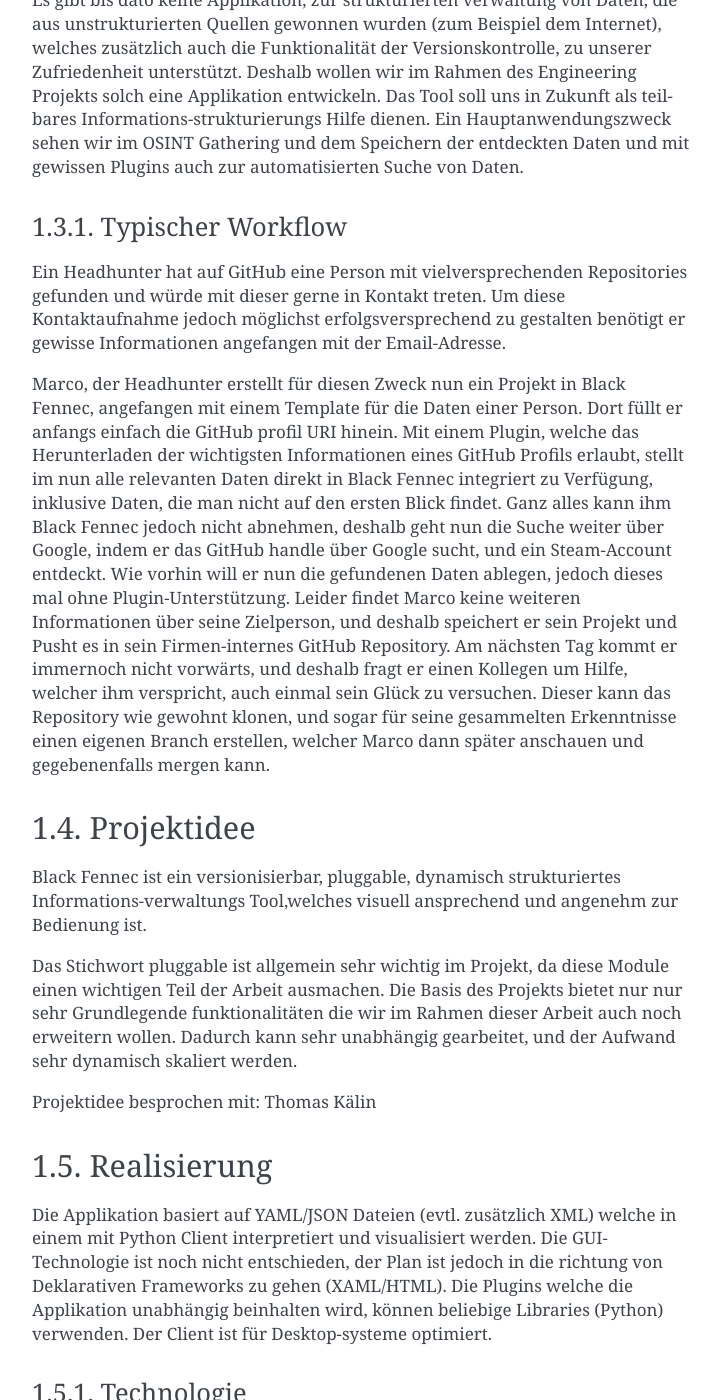
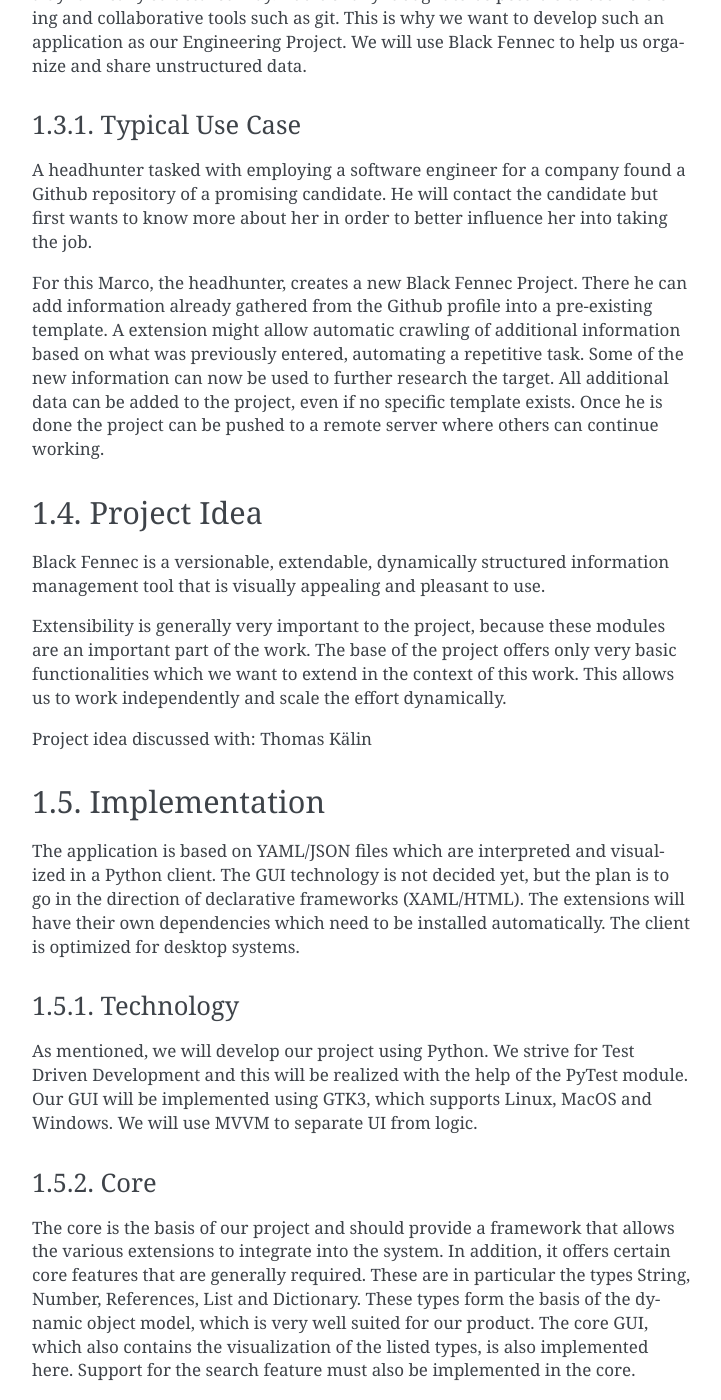
Before and after one commit to blackfennec-org/blackfennec, a Sphinx documentation site: the page built from docs/source/project_management/project_proposal.rst, in a window 1280 px wide and 1400 px high, scrolled down 1086 px. Shown: the whole window, without its empty margins (388-1109 px from the left). Built offline with Sphinx 7.4.7, drawn with Linux system fonts in a browser that asks for light colours; some of the changed text lies outside the part shown.

Commit message:
translate project proposal to english

```diff
--- a/docs/source/project_management/project_proposal.rst
+++ b/docs/source/project_management/project_proposal.rst
@@ -15,89 +15,76 @@
 - Simon Kindhauser <simon.kindhauser@ost.ch>
 - Caspar Martens <caspar.martens@ost.ch>
 
-Beratungs- und Review-Zeitslots
-*******************************
+Consulting and Review Times
+***************************
+===============  ======  =======  =========  =========  ======
+*Time Slots*     Monday  Tuesday  Wednesday  Thursday   Friday
+===============  ======  =======  =========  =========  ======
+**08:00-09:00**                                         XO
+**09:00-10:00**                                         XO
+**10:00-11:00**                                         (XO)
+**11:00-12:00**                                         (XO)
+**12:00-13:00**                                         (XO)
+**13:00-14:00**                                         XO
+**14:00-15:00**                                         XO
+**15:00-16:00**                                         XO
+**16:00-17:00**                                         XO
+**17:00-18:00**                                         (XO)
+**18:00-19:00**
+===============  ======  =======  =========  =========  ======
 
-| X   = Slot ist dem Team möglich
-| (X) = Slot ist für das Team nicht optimal, wäre aber möglich
-| O   = Treffen online möglich
-| P   = Treffen physisch (Campus OST-RJ) möglich
-| OP  = Treffen online sowie physisch (Campus OST-RJ) möglich
-|     = Slot ist nicht möglich
-
-
-===============  ======  ========  ========  ==========  =======
-*Zeitslot*       Montag  Dienstag  Mittwoch  Donnerstag  Freitag
-===============  ======  ========  ========  ==========  =======
-**08:00-09:00**                                          XO
-**09:00-10:00**                                          XO
-**10:00-11:00**                                          (XO)
-**11:00-12:00**                                          (XO)
-**12:00-13:00**                                          (XO)
-**13:00-14:00**                                          XO
-**14:00-15:00**                                          XO
-**15:00-16:00**                                          XO
-**16:00-17:00**                                          XO
-**17:00-18:00**                                          (XO)
-**18:00-19:00**
-===============  ======  ========  ========  ==========  =======
+| X   = Team is available
+| (X) = Team is available if need be
+| O   = Meeting online is possible
+| P   = Meeting physically at Campus OST-RJ is possible
+|     = Team is unavailable
 
 Motivation
 **********
 
-Es gibt bis dato keine Applikation, zur strukturierten verwaltung von Daten, die aus unstrukturierten Quellen gewonnen wurden (zum Beispiel dem Internet), welches zusätzlich auch die Funktionalität der Versionskontrolle, zu unserer Zufriedenheit unterstützt. Deshalb wollen wir im Rahmen des Engineering Projekts solch eine Applikation entwickeln. Das Tool soll uns in Zukunft als teilbares Informations-strukturierungs Hilfe dienen. Ein Hauptanwendungszweck sehen wir im OSINT Gathering und dem Speichern der entdeckten Daten und mit gewissen Plugins auch zur automatisierten Suche von Daten.
+We personally require an application that is able to manage unstructured data in a dynamically structured way. Additionally it ought to be possible to use versioning and collaborative tools such as git. This is why we want to develop such an application as our Engineering Project. We will use Black Fennec to help us organize and share unstructured data.
 
-Typischer Workflow
-^^^^^^^^^^^^^^^^^^
-Ein Headhunter hat auf GitHub eine Person mit vielversprechenden Repositories gefunden und würde mit dieser gerne in Kontakt treten. Um diese Kontaktaufnahme jedoch möglichst erfolgsversprechend zu gestalten benötigt er gewisse Informationen angefangen mit der Email-Adresse.
+Typical Use Case
+^^^^^^^^^^^^^^^^
+A headhunter tasked with employing a software engineer for a company found a Github repository of a promising candidate. He will contact the candidate but first wants to know more about her in order to better influence her into taking the job.
 
-Marco, der Headhunter erstellt für diesen Zweck nun ein Projekt in Black Fennec, angefangen mit einem Template für die Daten einer Person. Dort füllt er anfangs einfach die GitHub profil URI hinein. Mit einem Plugin, welche das Herunterladen der wichtigsten Informationen eines GitHub Profils erlaubt, stellt im nun alle relevanten Daten direkt in Black Fennec integriert zu Verfügung, inklusive Daten, die man nicht auf den ersten Blick findet. Ganz alles kann ihm Black Fennec jedoch nicht abnehmen, deshalb geht nun die Suche weiter über Google, indem er das GitHub handle über Google sucht, und ein Steam-Account entdeckt. Wie vorhin will er nun die gefundenen Daten ablegen, jedoch dieses mal ohne Plugin-Unterstützung. Leider findet Marco keine weiteren Informationen über seine Zielperson, und deshalb speichert er sein Projekt und Pusht es in sein Firmen-internes GitHub Repository. Am nächsten Tag kommt er immernoch nicht vorwärts, und deshalb fragt er einen Kollegen um Hilfe, welcher ihm verspricht, auch einmal sein Glück zu versuchen. Dieser kann das Repository wie gewohnt klonen, und sogar für seine gesammelten Erkenntnisse einen eigenen Branch erstellen, welcher Marco dann später anschauen und gegebenenfalls mergen kann.
+For this Marco, the headhunter, creates a new Black Fennec Project. There he can add information already gathered from the Github profile into a pre-existing template. A extension might allow automatic crawling of additional information based on what was previously entered, automating a repetitive task. Some of the new information can now be used to further research the target. All additional data can be added to the project, even if no specific template exists. Once he is done the project can be pushed to a remote server where others can continue working.
 
-Projektidee
-***********
-Black Fennec ist ein versionisierbar, pluggable, dynamisch strukturiertes Informations-verwaltungs Tool,welches visuell ansprechend und angenehm zur Bedienung ist.
+Project Idea
+************
+Black Fennec is a versionable, extendable, dynamically structured information management tool that is visually appealing and pleasant to use.
 
-Das Stichwort pluggable ist allgemein sehr wichtig im Projekt, da diese Module einen wichtigen Teil der Arbeit ausmachen. Die Basis des Projekts bietet nur nur sehr Grundlegende funktionalitäten die wir im Rahmen dieser Arbeit auch noch erweitern wollen. Dadurch kann sehr unabhängig gearbeitet, und der Aufwand sehr dynamisch skaliert werden.
 
-Projektidee besprochen mit: Thomas Kälin
+Extensibility is generally very important to the project, because these modules are an important part of the work. The base of the project offers only very basic functionalities which we want to extend in the context of this work. This allows us to work independently and scale the effort dynamically.
 
-Realisierung
-************
-Die Applikation basiert auf YAML/JSON Dateien (evtl. zusätzlich XML) welche in einem mit Python Client interpretiert und visualisiert werden. Die GUI-Technologie ist noch nicht entschieden, der Plan ist jedoch in die richtung von Deklarativen Frameworks zu gehen (XAML/HTML). Die Plugins welche die Applikation unabhängig beinhalten wird, können beliebige Libraries (Python) verwenden. Der Client ist für Desktop-systeme optimiert.
+Project idea discussed with: Thomas Kälin
 
-Technologie
-^^^^^^^^^^^
+Implementation
+**************
+The application is based on YAML/JSON files which are interpreted and visualized in a Python client. The GUI technology is not decided yet, but the plan is to go in the direction of declarative frameworks (XAML/HTML). The extensions will have their own dependencies which need to be installed automatically. The client is optimized for desktop systems.
 
-Wie erwähnt werden wir unser Projekt mit Python entwickeln. Wir streben Test Driven Development and was mit Hilfe vom PyTest Modul realisiert werden soll. Unser GUI wird mit dem Modul Kivy implementiert, welches Cross-Plattform unterstützt. Das GUI soll mit einer MVVM Architektur implementiert werden.
+Technology
+^^^^^^^^^^
+As mentioned, we will develop our project using Python. We strive for Test Driven Development and this will be realized with the help of the PyTest module. Our GUI will be implemented using GTK3, which supports Linux, MacOS and Windows. We will use MVVM to separate UI from logic.
 
 Core
 ^^^^
-Der Core ist die Grundlage unseres Projekts und soll ein Framework anbieten, welches den verschiedenen Plugins eine integration ins System ermöglicht. Zusätzlich bietet er bestimmte Core-Features an, die immer benötigt werden. Dies sind insbesondere die Typen String, Number, Referenzen, List und Dictionary. Diese Typen bilden die Basis des dynamischen Objektmodells, welches sich für unser Produkt sehr gut eignet. Das Core-GUI, welches auch die Visualisierung der aufgelisteten Typen enthält ist ebenfalls hier implementiert. Eine Unterstützung für eine Suche auf Basis von einem beliebigen Typen soll ebenfalls implementiert werden im Core.
+The core is the basis of our project and should provide a framework that allows the various extensions to integrate into the system. In addition, it offers certain core features that are generally required. These are in particular the types String, Number, References, List and Dictionary. These types form the basis of the dynamic object model, which is very well suited for our product. The core GUI, which also contains the visualization of the listed types, is also implemented here. Support for the search feature must also be implemented in the core.
 
 Base
 ^^^^
-Base ist das einzige direkt eingebaute Plugin. Es bietet Funktionalität, welche von unseren Benutzern erwartet werden, dass sie immer zu verfügung stehen. Zum Beispiel die Typen: Datei, Bild, Datum, Ort. Man kann die Base auch als Minimal Viable Product anschauen. Das Ziel ist es, dieses möglichst schlank zu halten und jegliche zusätzliche Funktionalität in weitere Plugin auszulagern, damit unsere Applikation so Flexibel wie möglich bleibt.
+Base is the only directly built-in extension. It provides functionality that our users are frequently relaying on. For example the types: File, Image, Date, Location. You can also think of Base as a Minimal Viable Product. The goal is to keep it as lean as possible and to outsource any additional functionality to other extensions, so that our application remains as flexible as possible.
 
-Zusätzliche Plugins
-^^^^^^^^^^^^^^^^^^^
-Bei diesen Plugins handelt es sich um Beispiel Ideen, damit sich der Betreuer etwas unter den möglichkeiten unserer angestrebten Plugins vorstellen kann, und je nach unseren Zeitmöglichkeiten werden mehr oder weniger dieser Ideen schlussendlich umgesetzt.
+Additional Extensions
+^^^^^^^^^^^^^^^^^^^^^
+This list is a incomplete collection of extensions that could be implemented in the future. They are mainly listed here for you to get a feel what might be coming, if we find the time to implement more then just of Black Fennec.
 
-GitHub Crawler
-""""""""""""""
-Automatisiertes Crawling von Benutzerdaten eines GitHub-Account durch die angabe der Profil-URI.
-
-Facebook Crawler
-""""""""""""""""
-Automatisiertes Crawling von Benutzerdaten eines Facebook-Account durch die angabe der Profil-URI. Hinterlegung von Facebook account?
-
-LinkedIn Crawler
-""""""""""""""""
-Automatisiertes Crawling von Benutzerdaten eines LinkedIn-Account durch die angabe der Profil-URI. Hinterlegung von LinkedIn account?
-
-Facial Recognition
-""""""""""""""""""
-Extraktion von Gesichter aus Bildern. Evt. eine Verweisung auf ähnliche Gesichter innerhalb des Projekts.
-
-Google Dorker
-"""""""""""""
-Generate Google Dorks from selected Types.
+==================      ======================================================
+Extension Name          Description
+==================      ======================================================
+GitHub Crawler          Automated crawling of user data of a GitHub account by specifying the profile URI.
+Facebook Crawler        Automated crawling of user data of a Facebook account by specifying the profile URI.
+LinkedIn Crawler        Automated crawling of user data of a LinkedIn account by specifying the profile URI.
+Facial Recognition      Extraction of faces from images. Possibly referencing to similar faces within the project.
+Google Dorks            Generate Google Dorks from selected Types.
+==================      ======================================================
```
Also changed, not shown: 1 other file.
